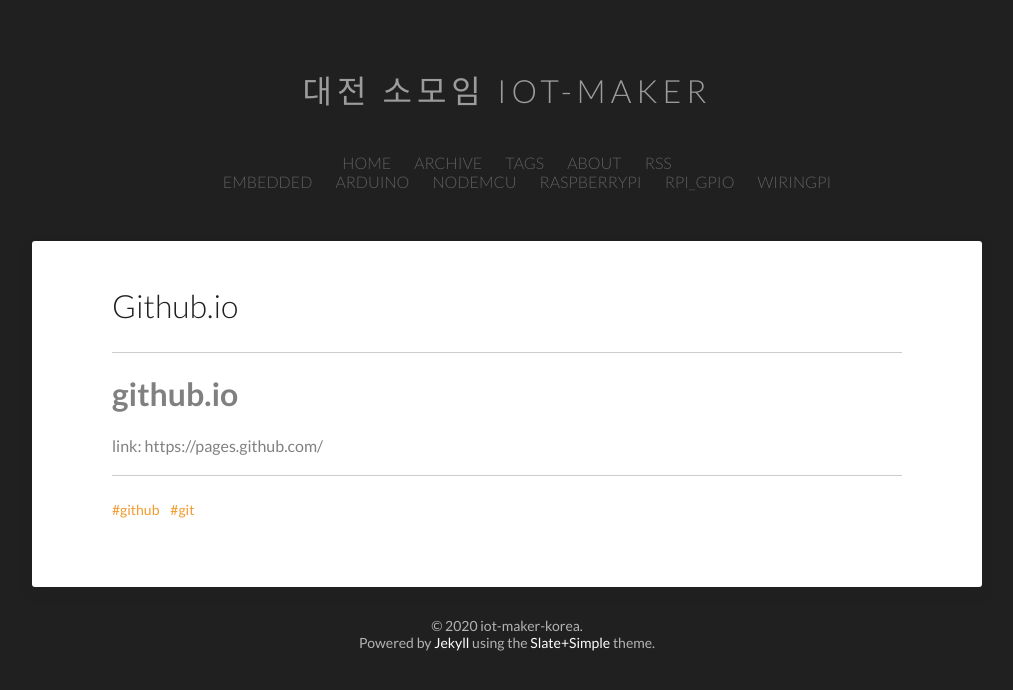
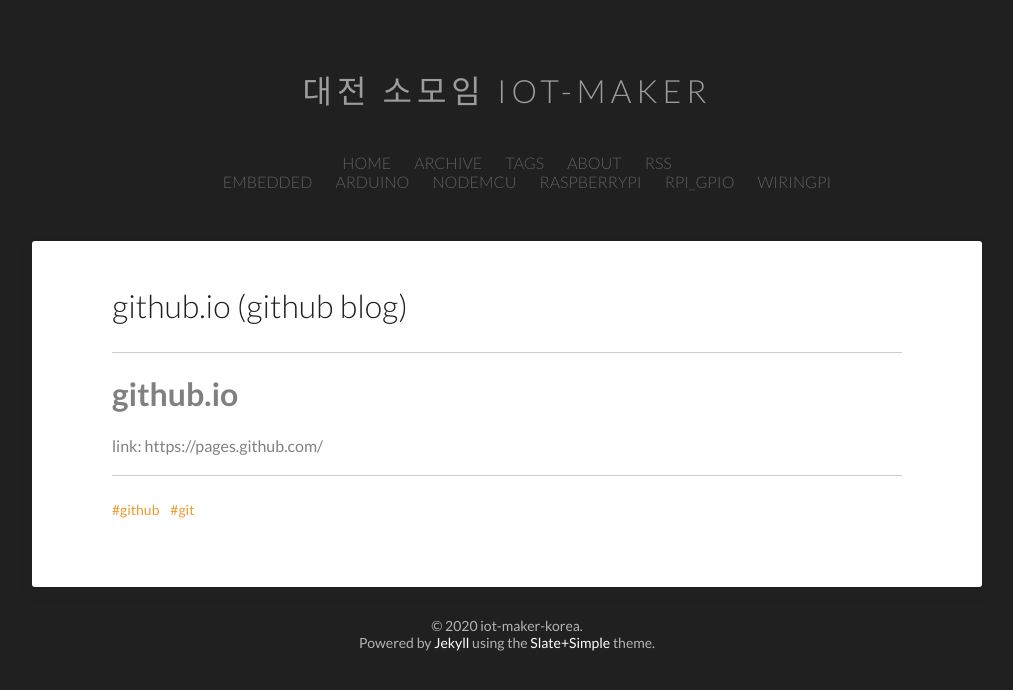
Before and after one commit to iot-maker-korea/blog_old, a Jekyll site: the page built from _posts/2020-06-06-github.io.md, in a window 1280 px wide. Shown: the top 690 px of the page, without its empty margins (133-1146 px from the left). Built offline with Jekyll 4.4.1, drawn with Linux system fonts in a browser that asks for light colours.

Commit message:
Update 2020-06-06-github.io.md

```diff
--- a/_posts/2020-06-06-github.io.md
+++ b/_posts/2020-06-06-github.io.md
@@ -1,7 +1,10 @@
 ---
 layout: post
-tag: [github,git]
+title: github.io (github blog)
+comments: true
+tags: [github,git]
 ---
 
 # github.io
+
 link: https://pages.github.com/
```
